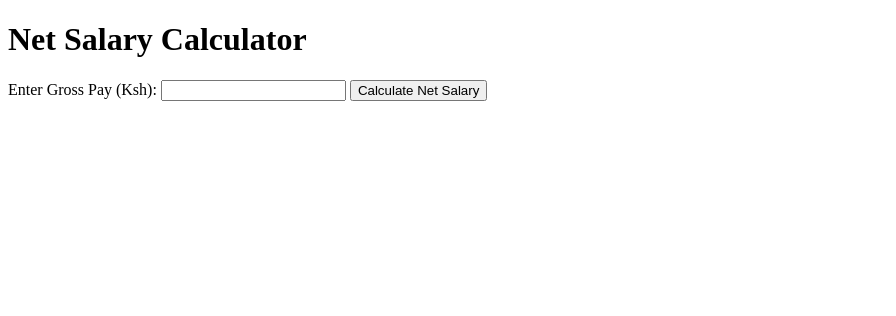
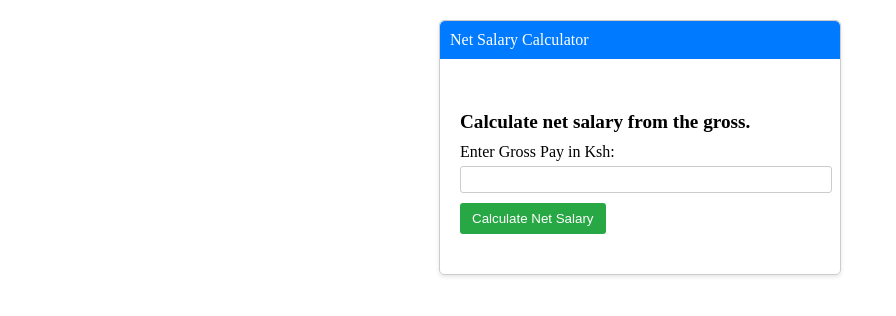
Before and after one commit to NB-Kamoni/Net-Salary-Calculator, a plain HTML site: page index.html in a window 1280 px wide. Shown: the whole page, without its empty margins (0-896 px from the left). Drawn offline with Linux system fonts and the light colour scheme.

Commit message:
Adds style to calculator

```diff
--- a/index.html
+++ b/index.html
@@ -3,16 +3,22 @@
 <head>
 <meta charset="UTF-8">
 <meta name="viewport" content="width=device-width, initial-scale=1.0">
+<link rel="stylesheet" href="style.css"/>
 <title>Net Salary Calculator</title>
 </head>
 <body>
-  <h1>Net Salary Calculator</h1>
+
+    <div class="card">
+        <div class="card-header">Net Salary Calculator</div>
+        <div class="card-body">
+          <h5 class="card-title">Calculate net salary from the gross.</h5>
           <form id="salaryForm">
-    <label for="grossPay">Enter Gross Pay (Ksh):</label>
+            <label for="grossPay">Enter Gross Pay in Ksh:</label>
             <input type="number" id="grossPay" name="grossPay" required>
             <button type="submit">Calculate Net Salary</button>
           </form>
           <div id="result"></div>
           <script src="script.js"></script>
+        </div>
 </body>
 </html>
--- a/style.css
+++ b/style.css
@@ -0,0 +1,59 @@
+.card {
+    width: 400px;
+    margin: 20px auto;
+    border: 1px solid #ccc;
+    border-radius: 5px;
+    box-shadow: 0 2px 4px rgba(0, 0, 0, 0.1);
+  }
+
+  .card-header {
+    background-color: #007bff;
+    color: #fff;
+    padding: 10px;
+    border-top-left-radius: 5px;
+    border-top-right-radius: 5px;
+  }
+
+  .card-body {
+    padding: 20px;
+  }
+
+  .card-title {
+    font-size: 1.2em;
+    margin-bottom: 10px;
+  }
+
+  form {
+    margin-bottom: 20px;
+  }
+
+  label {
+    display: block;
+    margin-bottom: 5px;
+  }
+
+  input[type="number"] {
+    width: 100%;
+    padding: 5px;
+    margin-bottom: 10px;
+    border: 1px solid #ccc;
+    border-radius: 3px;
+  }
+
+  button[type="submit"] {
+    background-color: #28a745;
+    color: #fff;
+    border: none;
+    padding: 8px 12px;
+    border-radius: 3px;
+    cursor: pointer;
+  }
+
+  button[type="submit"]:hover {
+    background-color: #218838;
+  }
+
+  #result {
+    margin-top: 20px;
+    font-size: 1.1em;
+  }
```
Lines whose indentation alone changed are shown as unchanged.
